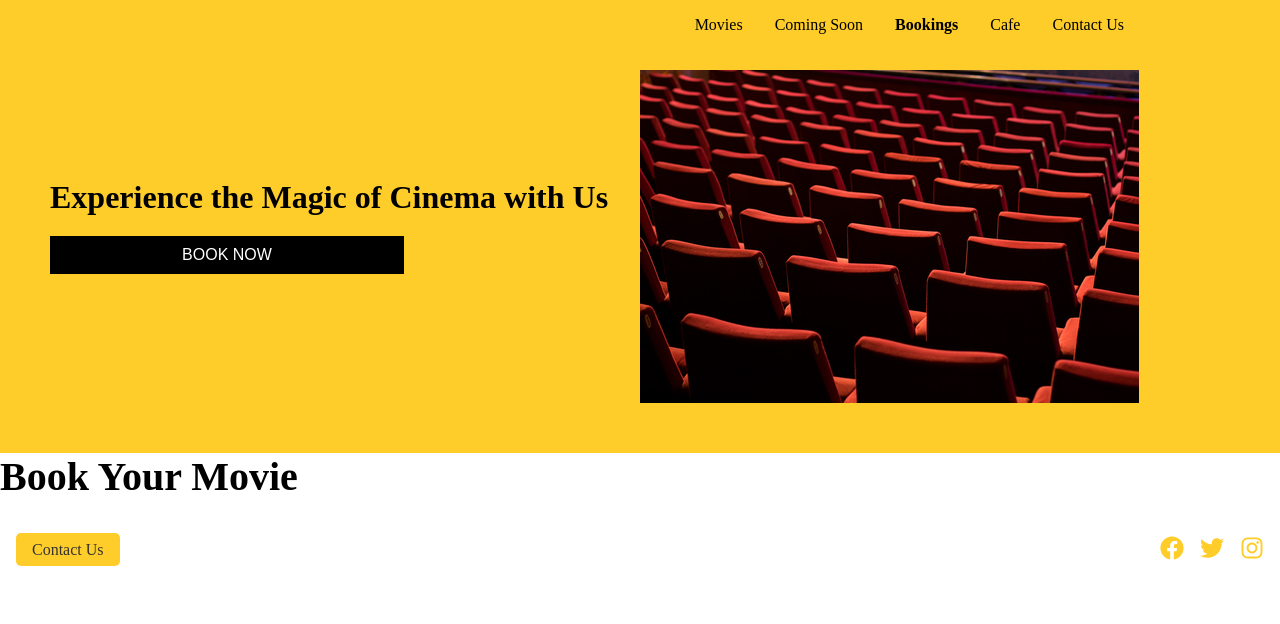
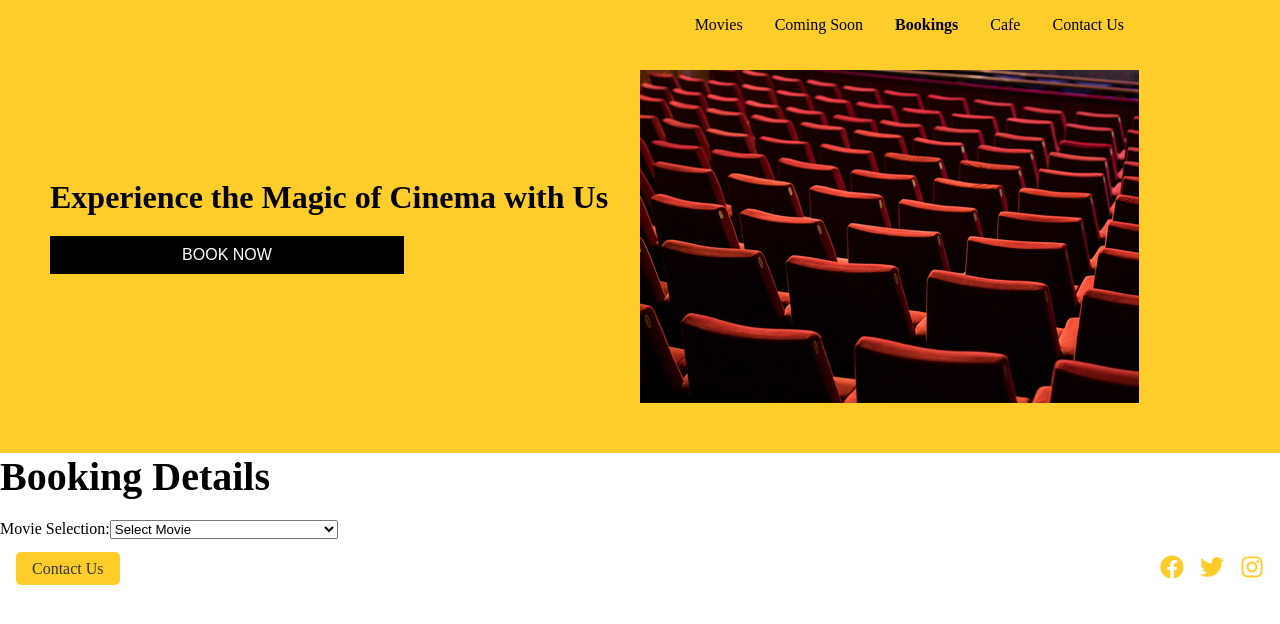
Before and after one commit to ElviraSidorenko/react-app-cinema, a React (Create React App) app: page /booking in a window 1280 px wide. Shown: the top 624 px of the page. Built offline with nearby package versions, Linux system fonts and the light colour scheme.

Commit message:
Booking logic

```diff
--- a/src/App.css
+++ b/src/App.css
@@ -317,3 +317,31 @@ img {
   color: #666;
   margin-bottom: 10px;
 }
+
+.seatGrid {
+  display: grid;
+  grid-template-rows: repeat(10, 1fr);
+  gap: 5px;
+}
+
+.seatRow {
+  display: flex;
+  gap: 5px;
+  justify-content: center;
+}
+
+.seat {
+  width: 3rem;
+  height: 3rem;
+  border: 1px solid #ccc;
+  display: flex;
+  justify-content: center;
+  align-items: center;
+  cursor: pointer;
+  color: #fff;
+}
+
+.selected {
+  background-color: #4caf50;
+  color: #fff;
+}
--- a/src/data/movies.json
+++ b/src/data/movies.json
@@ -6,7 +6,12 @@
       "description": "An aging Chinese immigrant is swept up in an insane adventure, where she alone can save the world by exploring other universes connecting with the lives she could have led.",
       "movieImg": "/assets/EverythingEverywhereAllAtOnce.jpeg",
       "IMDbLink": "https://www.imdb.com/title/tt6710474/",
-      "trailerLink": "https://www.youtube.com/watch?v=wxN1T1uxQ2g"
+      "trailerLink": "https://www.youtube.com/watch?v=wxN1T1uxQ2g",
+      "showtimes": {
+        "2024-04-06": ["10:00 AM", "2:00 PM", "6:00 PM"],
+        "2024-04-07": ["11:00 AM", "3:00 PM", "7:00 PM"],
+        "2024-04-08": ["12:00 PM", "4:00 PM", "8:00 PM"]
+      }
     },
     {
       "id": 2,
@@ -14,7 +19,12 @@
       "description": "In his second year of fighting crime, Batman uncovers corruption in Gotham City that connects to his own family while facing a serial killer known as the Riddler.",
       "movieImg": "/assets/TheBatman.jpeg",
       "IMDbLink": "https://www.imdb.com/title/tt1877830/",
-      "trailerLink": "https://www.youtube.com/watch?v=mqqft2x_Aa4"
+      "trailerLink": "https://www.youtube.com/watch?v=mqqft2x_Aa4",
+      "showtimes": {
+        "2024-04-06": ["10:00 AM", "2:00 PM", "6:00 PM"],
+        "2024-04-07": ["11:00 AM", "3:00 PM", "7:00 PM"],
+        "2024-04-08": ["12:00 PM", "4:00 PM", "8:00 PM"]
+      }
     },
     {
       "id": 3,
@@ -22,7 +32,12 @@
       "description": "Feature adaptation of Frank Herbert's science fiction novel, about the son of a noble family entrusted with the protection of the most valuable asset and most vital element in the galaxy.",
       "movieImg": "/assets/Dune.jpeg",
       "IMDbLink": "https://www.imdb.com/title/tt1160419/",
-      "trailerLink": "https://www.youtube.com/watch?v=n9xhJrPXop4"
+      "trailerLink": "https://www.youtube.com/watch?v=n9xhJrPXop4",
+      "showtimes": {
+        "2024-04-06": ["10:00 AM", "2:00 PM", "6:00 PM"],
+        "2024-04-07": ["11:00 AM", "3:00 PM", "7:00 PM"],
+        "2024-04-08": ["12:00 PM", "4:00 PM", "8:00 PM"]
+      }
     },
     {
       "id": 4,
@@ -30,7 +45,12 @@
       "description": "James Bond has left active service. His peace is short-lived when Felix Leiter, an old friend from the CIA, turns up asking for help, leading Bond onto the trail of a mysterious villain armed with dangerous new technology.",
       "movieImg": "/assets/NoTimeToDie.jpeg",
       "IMDbLink": "https://www.imdb.com/title/tt2382320/",
-      "trailerLink": "https://www.youtube.com/watch?v=vw2FOYjCz38"
+      "trailerLink": "https://www.youtube.com/watch?v=vw2FOYjCz38",
+      "showtimes": {
+        "2024-04-06": ["10:00 AM", "2:00 PM", "6:00 PM"],
+        "2024-04-07": ["11:00 AM", "3:00 PM", "7:00 PM"],
+        "2024-04-08": ["12:00 PM", "4:00 PM", "8:00 PM"]
+      }
     },
     {
       "id": 5,
@@ -38,7 +58,12 @@
       "description": "With Spider-Man's identity now revealed, Peter asks Doctor Strange for help. When a spell goes wrong, dangerous foes from other worlds start to appear, forcing Peter to discover what it truly means to be Spider-Man.",
       "movieImg": "/assets/SpiderManNoWayHome.jpeg",
       "IMDbLink": "https://www.imdb.com/title/tt10872600/",
-      "trailerLink": "https://www.youtube.com/watch?v=JfVOs4VSpmA"
+      "trailerLink": "https://www.youtube.com/watch?v=JfVOs4VSpmA",
+      "showtimes": {
+        "2024-04-06": ["10:00 AM", "2:00 PM", "6:00 PM"],
+        "2024-04-07": ["11:00 AM", "3:00 PM", "7:00 PM"],
+        "2024-04-08": ["12:00 PM", "4:00 PM", "8:00 PM"]
+      }
     },
     {
       "id": 6,
@@ -46,7 +71,12 @@
       "description": "After landing the gig of a lifetime, a New York jazz pianist suddenly finds himself trapped in a strange land between Earth and the afterlife.",
       "movieImg": "/assets/Soul.jpeg",
       "IMDbLink": "https://www.imdb.com/title/tt2948372/",
-      "trailerLink": "https://www.youtube.com/watch?v=xOsLIiBStEs"
+      "trailerLink": "https://www.youtube.com/watch?v=xOsLIiBStEs",
+      "showtimes": {
+        "2024-04-06": ["10:00 AM", "2:00 PM", "6:00 PM"],
+        "2024-04-07": ["11:00 AM", "3:00 PM", "7:00 PM"],
+        "2024-04-08": ["12:00 PM", "4:00 PM", "8:00 PM"]
+      }
     },
     {
       "id": 7,
@@ -54,7 +84,12 @@
       "description": "Greed and class discrimination threaten the newly formed symbiotic relationship between the wealthy Park family and the destitute Kim clan.",
       "movieImg": "/assets/Parasite.jpeg",
       "IMDbLink": "https://www.imdb.com/title/tt6751668/",
-      "trailerLink": "https://www.youtube.com/watch?v=5xH0HfJHsaY"
+      "trailerLink": "https://www.youtube.com/watch?v=5xH0HfJHsaY",
+      "showtimes": {
+        "2024-04-06": ["10:00 AM", "2:00 PM", "6:00 PM"],
+        "2024-04-07": ["11:00 AM", "3:00 PM", "7:00 PM"],
+        "2024-04-08": ["12:00 PM", "4:00 PM", "8:00 PM"]
+      }
     },
     {
       "id": 8,
@@ -62,7 +97,12 @@
       "description": "During World War I, two British soldiers are sent to deliver an urgent message to an isolated regiment. If the message is not received in time, the regiment will walk into a trap and be massacred.",
       "movieImg": "/assets/1917.jpeg",
       "IMDbLink": "https://www.imdb.com/title/tt8579674/",
-      "trailerLink": "https://www.youtube.com/watch?v=YqNYrYUiMfg"
+      "trailerLink": "https://www.youtube.com/watch?v=YqNYrYUiMfg",
+      "showtimes": {
+        "2024-04-06": ["10:00 AM", "2:00 PM", "6:00 PM"],
+        "2024-04-07": ["11:00 AM", "3:00 PM", "7:00 PM"],
+        "2024-04-08": ["12:00 PM", "4:00 PM", "8:00 PM"]
+      }
     },
     {
       "id": 9,
@@ -70,7 +110,12 @@
       "description": "In Gotham City, mentally troubled comedian Arthur Fleck is disregarded and mistreated by society. He then embarks on a downward spiral of revolution and bloody crime. This path brings him face-to-face with his alter-ego: the Joker.",
       "movieImg": "/assets/Joker.jpeg",
       "IMDbLink": "https://www.imdb.com/title/tt7286456/",
-      "trailerLink": "https://www.youtube.com/watch?v=zAGVQLHvwOY"
+      "trailerLink": "https://www.youtube.com/watch?v=zAGVQLHvwOY",
+      "showtimes": {
+        "2024-04-06": ["10:00 AM", "2:00 PM", "6:00 PM"],
+        "2024-04-07": ["11:00 AM", "3:00 PM", "7:00 PM"],
+        "2024-04-08": ["12:00 PM", "4:00 PM", "8:00 PM"]
+      }
     },
     {
       "id": 10,
@@ -78,6 +123,11 @@
       "description": "A mob hitman recalls his possible involvement with the slaying of Jimmy Hoffa.",
       "movieImg": "/assets/TheIrishman.jpeg",
       "IMDbLink": "https://www.imdb.com/title/tt1302006/",
-      "trailerLink": "https://www.youtube.com/watch?v=WHXxVmeGQUc"
+      "trailerLink": "https://www.youtube.com/watch?v=WHXxVmeGQUc",
+      "showtimes": {
+        "2024-04-06": ["10:00 AM", "2:00 PM", "6:00 PM"],
+        "2024-04-07": ["11:00 AM", "3:00 PM", "7:00 PM"],
+        "2024-04-08": ["12:00 PM", "4:00 PM", "8:00 PM"]
+      }
     }
   ]
--- a/src/pages/booking.js
+++ b/src/pages/booking.js
@@ -1,11 +1,39 @@
 import React, { useState, useEffect } from "react";
 import { useLocation } from "react-router-dom";
+import movies from "../data/movies.json";
 
 import Hero from "../components/Hero";
 import Footer from "../components/Footer";
 import ScrollToTopButton from "../components/ScrollToTopButton";
 
 const Booking = () => {
+  const [selectedMovie, setSelectedMovie] = useState("");
+  const [selectedDate, setSelectedDate] = useState("");
+  const [selectedTime, setSelectedTime] = useState("");
+  const [selectedSeats, setSelectedSeats] = useState([]);
+  const [totalPrice, setTotalPrice] = useState(0);
+  const [showBookingSummary, setShowBookingSummary] = useState(false);
+
+  // Function to handle seat selection
+  const handleSeatSelection = (seat) => {
+    if (selectedSeats.includes(seat)) {
+      setSelectedSeats(
+        selectedSeats.filter((selectedSeat) => selectedSeat !== seat)
+      );
+      setTotalPrice(totalPrice - 20);
+    } else {
+      setSelectedSeats([...selectedSeats, seat]);
+      setTotalPrice(totalPrice + 20);
+    }
+  };
+
+  // Function to handle booking submission
+  const handleBookNow = () => {
+    // Handle booking submission logic here
+    setShowBookingSummary(true);
+    // You can implement the booking submission logic here, like sending data to server, generating confirmation number, etc.
+  };
+
   return (
     <>
       {" "}
@@ -17,8 +45,107 @@ const Booking = () => {
         imageUrl={`${process.env.PUBLIC_URL}/assets/empty-theatre-cinema-seats.jpg`}
       />
       <div>
-        <h1>Book Your Movie</h1>
+        <h1>Booking Details</h1>
+        <label htmlFor="movieSelection">Movie Selection:</label>
+        <select
+          id="movieSelection"
+          onChange={(e) => setSelectedMovie(e.target.value)}
+        >
+          <option value="">Select Movie</option>
+          {movies.map((movie) => (
+            <option key={movie.id} value={movie.title}>
+              {movie.title}
+            </option>
+          ))}
+        </select>
+        {selectedMovie && (
+          <>
+            <label htmlFor="dateSelection">Date:</label>
+            <select
+              id="dateSelection"
+              onChange={(e) => setSelectedDate(e.target.value)}
+            >
+              <option value="">Select Date</option>
+              {/* Populate dates based on selected movie */}
+              {movies.find((movie) => movie.title === selectedMovie)
+                ?.showtimes &&
+                Object.keys(
+                  movies.find((movie) => movie.title === selectedMovie)
+                    .showtimes
+                ).map((date) => (
+                  <option key={date} value={date}>
+                    {date}
+                  </option>
+                ))}
+            </select>
+          </>
+        )}
+        {selectedDate && (
+          <>
+            <label htmlFor="timeSelection">Time:</label>
+            <select
+              id="timeSelection"
+              onChange={(e) => setSelectedTime(e.target.value)}
+            >
+              <option value="">Select Time</option>
+              {/* Populate times based on selected movie and date */}
+              {movies
+                .find((movie) => movie.title === selectedMovie)
+                .showtimes[selectedDate].map((time) => (
+                  <option key={time} value={time}>
+                    {time}
+                  </option>
+                ))}
+            </select>
+          </>
+        )}
+        {selectedTime && (
+          <>
+            <h2>Select Your Seats</h2>
+            <div className="seatGrid">
+              {/* Generate seat grid */}
+              {Array.from({ length: 10 }, (_, row) => (
+                <div key={row} className="seatRow">
+                  {Array.from({ length: 12 }, (_, col) => {
+                    const seat = String.fromCharCode(65 + col) + (row + 1);
+                    return (
+                      <div
+                        key={seat}
+                        className={`seat ${
+                          selectedSeats.includes(seat) ? "selected" : ""
+                        }`}
+                        onClick={() => handleSeatSelection(seat)}
+                      >
+                        {seat}
+                      </div>
+                    );
+                  })}
+                </div>
+              ))}
+            </div>
+            <div>Total: ${totalPrice}</div>
+            <button onClick={handleBookNow}>Book Now</button>
+          </>
+        )}
       </div>
+      {showBookingSummary && (
+        <div className="modal">
+          <div className="modal-content">
+            {/* Display booking summary */}
+            <h2>Booking Summary</h2>
+            {/* Display selected movie, date, time, seats, total price */}
+            <p>Movie: {selectedMovie}</p>
+            <p>Date: {selectedDate}</p>
+            <p>Time: {selectedTime}</p>
+            <p>Seats: {selectedSeats.join(", ")}</p>
+            <p>Total Price: ${totalPrice}</p>
+            {/* You can add more details and confirmation number */}
+            <p>Confirmation Number: ABC123</p>
+            {/* Add terms and conditions */}
+            <p>Terms & Conditions: ...</p>
+          </div>
+        </div>
+      )}
       <Footer />
       <ScrollToTopButton />
     </>
```
